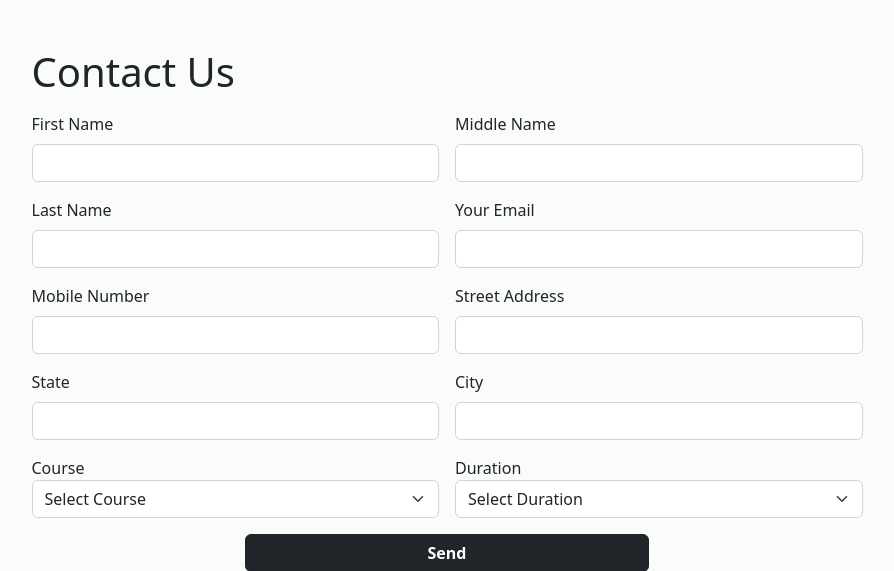
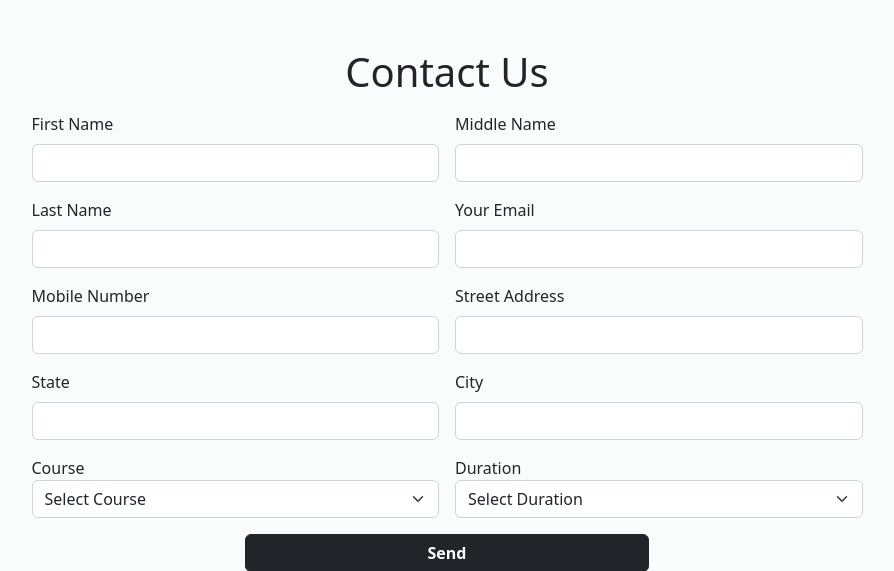
Before and after one commit to Dharam-IN/contact_form_with_database, a Django app: page /signup/ in a window 1280 px wide. Shown: the top 571 px of the page, without its empty margins (193-1087 px from the left). Run offline with Django 4.2, Linux system fonts and the light colour scheme.

Commit message:
Text Center

```diff
--- a/templates/form.html
+++ b/templates/form.html
@@ -30,7 +30,7 @@
 	<div class="container my-5">
         <div class="row justify-content-center">
           <div class="col-lg-9">
-            <h1 class="mb-3">Contact Us</h1>
+            <h1 class="mb-3 text-center">Contact Us</h1>
             <form action="" method="post">
               {% csrf_token %}
               <div class="row g-3">
```
